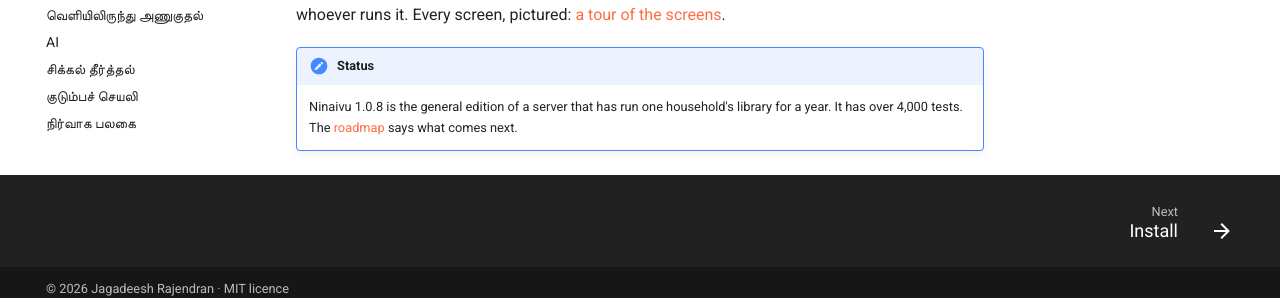
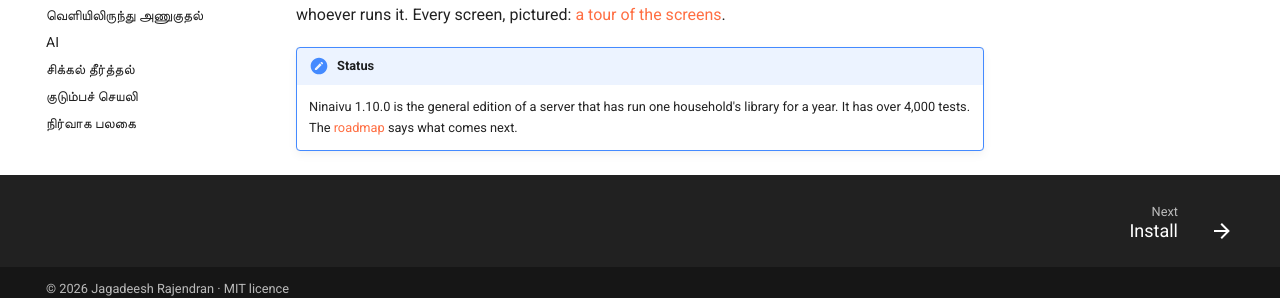
Before and after one commit to javajaga-usa/Ninaivu, an MkDocs documentation site: the page built from docs/index.md, in a window 1280 px wide and 900 px high, scrolled down 1699 px. Shown: the part 568-866 px from the top of the window. Built offline with MkDocs 1.6.1 and Material for MkDocs 9.7.7, drawn with Linux system fonts in a browser that asks for light colours; comment, search, counter and statistics services are not loaded.

Commit message:
Prepare requested 1.10.0 release and align extension versions

```diff
--- a/docs/index.md
+++ b/docs/index.md
@@ -65,6 +65,6 @@ for the household, [the console](site/guide-console.md) for whoever runs it. Eve
 screen, pictured: [a tour of the screens](screens.md).
 
 !!! note "Status"
-    Ninaivu 1.0.8 is the general edition of a server that has run one
+    Ninaivu 1.10.0 is the general edition of a server that has run one
     household's library for a year. It has over 4,000 tests. The
     [roadmap](ROADMAP.md) says what comes next.
--- a/ninaivu/__init__.py
+++ b/ninaivu/__init__.py
@@ -46,7 +46,7 @@ from flask import Flask, g, jsonify, request
 from .server.config import Config
 from . import extensions
 
-__version__ = "1.0.8"
+__version__ = "1.10.0"
 APP_NAME = "Ninaivu"
 TAGLINE = "Your family's media, at home."
 #: Who holds the copyright, shown in About and the console. The licence stays
```
Also changed, not shown: README.md (+1 -1 lines), docs/CHANGELOG.md (+1 -1 lines), 3 other files.
